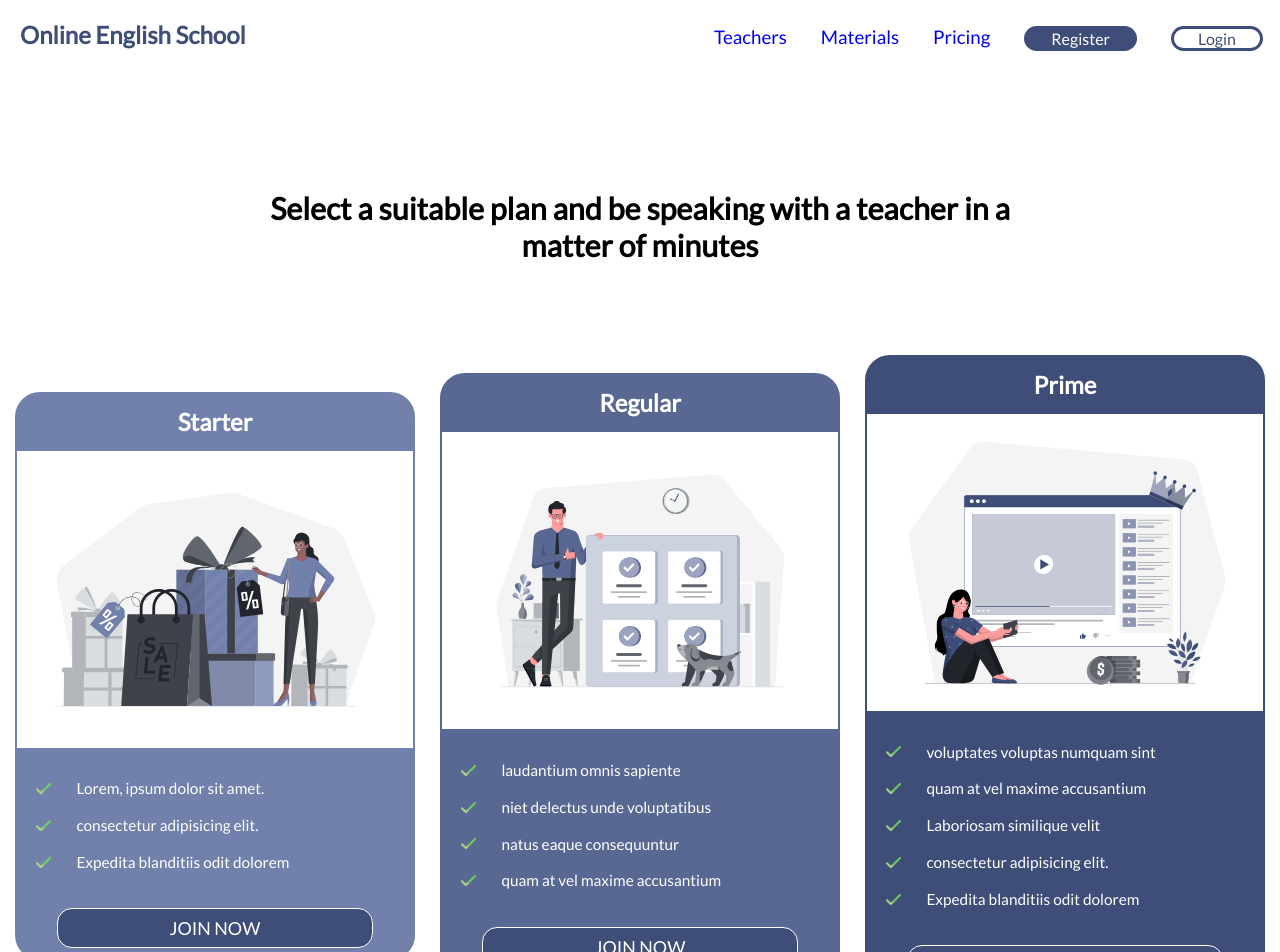
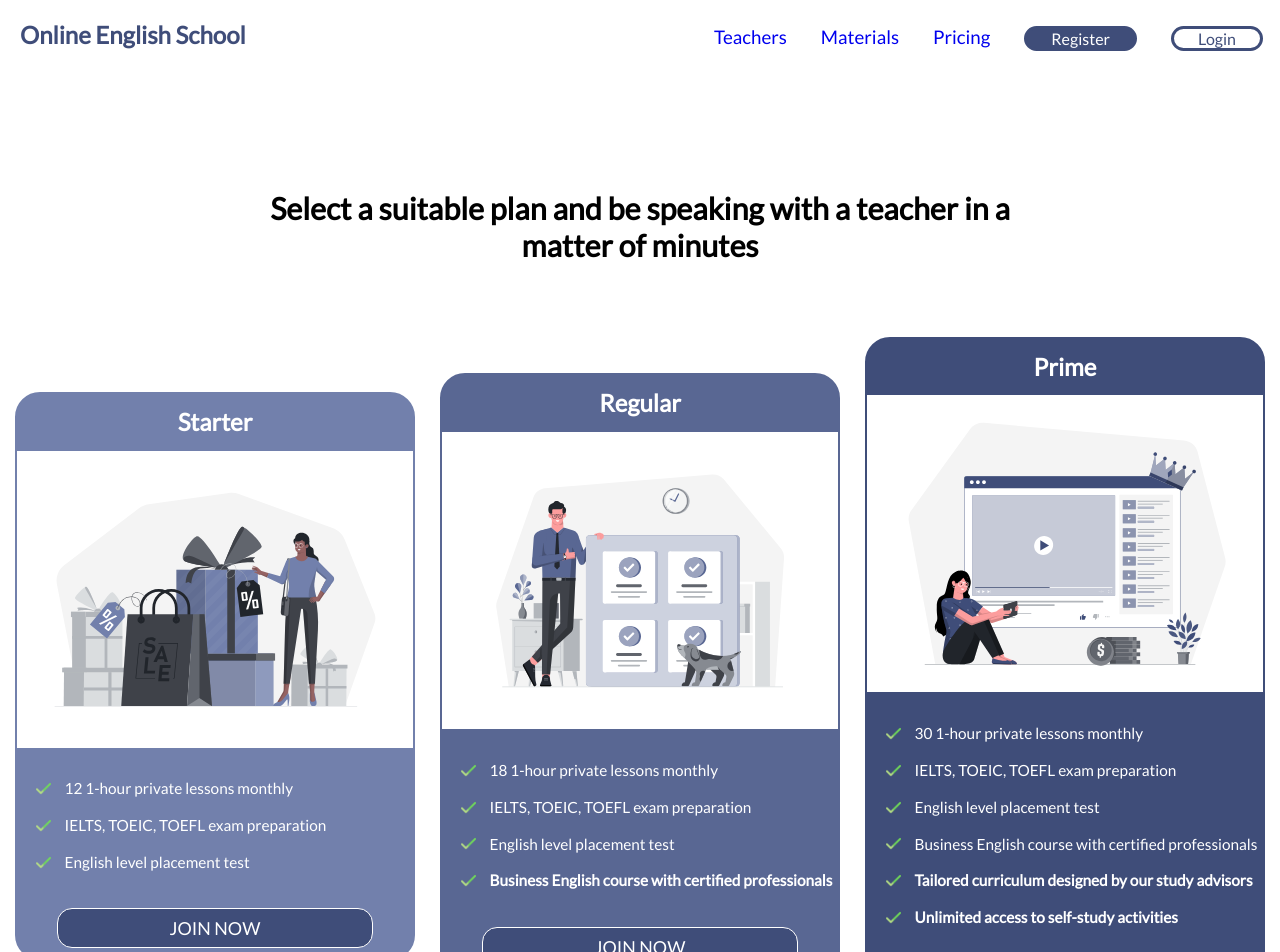
Before and after one commit to Thunderbolton/Online-English-School, a React (Create React App) app: page /pricing in a window 1280 px wide. Shown: the top 952 px of the page. Built offline with nearby package versions, Linux system fonts and the light colour scheme.

Commit message:
added content to Pricing Hero section and deleted some unnecessary css rules

```diff
--- a/src/components/PricingFeedback.js
+++ b/src/components/PricingFeedback.js
@@ -6,7 +6,7 @@ const PricingFeedback = () => {
 
     const quotes = [
         {text: "The teachers are very thoughtful and kind. They have a good understanding of cultural differences.", id: 1},
-        {text: "I had a very fun time during my class. The teachers are good listeners and give me opportunity to speak lots.", id: 2},
+        {text: "I have a very fun time during my classes. The teachers are good listeners and give me opportunity to speak a lot.", id: 2},
         {text: "The tutors create a very friendly and easy-to-speak atmosphere. They will confirm the purpose of the class first, then proceed, and will answer your questions accurately.", id: 3},
         {text: "It was very relaxing to speak in English. I learnt many expressions. The lessons were very helpful as well.", id: 4},
     ]
--- a/src/components/PricingHero.js
+++ b/src/components/PricingHero.js
@@ -9,9 +9,9 @@ const PricingHero = () => {
                     <h2>Starter</h2>
                     <img src={starter} alt="" />
                     <ul>
-                        <li>Lorem, ipsum dolor sit amet.</li>
-                        <li>consectetur adipisicing elit.</li>
-                        <li>Expedita blanditiis odit dolorem</li>
+                        <li>12 1-hour private lessons monthly</li>
+                        <li>IELTS, TOEIC, TOEFL exam preparation</li>
+                        <li>English level placement test</li>
                     </ul>
                     <button className="pricing-btn">Join now</button>
                 </section>
@@ -19,10 +19,10 @@ const PricingHero = () => {
                     <h2>Regular</h2>
                     <img src={regular} alt="" />
                     <ul>
-                        <li>laudantium omnis sapiente</li>
-                        <li>niet delectus unde voluptatibus</li>
-                        <li>natus eaque consequuntur</li>
-                        <li>quam at vel maxime accusantium</li>
+                        <li>18 1-hour private lessons monthly</li>
+                        <li>IELTS, TOEIC, TOEFL exam preparation</li>
+                        <li>English level placement test</li>
+                        <li><b>Business English course with certified professionals</b></li>
                     </ul>
                     <button className="pricing-btn">Join now</button>
                 </section>
@@ -30,11 +30,12 @@ const PricingHero = () => {
                     <h2>Prime</h2>
                     <img src={prime} alt="" />
                     <ul>
-                        <li>voluptates voluptas numquam sint</li>
-                        <li>quam at vel maxime accusantium</li>
-                        <li>Laboriosam similique velit</li>
-                        <li>consectetur adipisicing elit.</li>
-                        <li>Expedita blanditiis odit dolorem</li>
+                        <li>30 1-hour private lessons monthly</li>
+                        <li>IELTS, TOEIC, TOEFL exam preparation</li>
+                        <li>English level placement test</li>
+                        <li>Business English course with certified professionals</li>
+                        <li><b>Tailored curriculum designed by our study advisors</b></li>
+                        <li><b>Unlimited access to self-study activities</b></li>
                     </ul>
                     <button className="pricing-btn">Join now</button>
                 </section>
--- a/src/index.css
+++ b/src/index.css
@@ -596,6 +596,7 @@ button {
   height: 725px;
   width: 100%;
   margin: auto;
+  margin-bottom: 50px;
   display: flex;
   align-items: center;
   justify-content: space-evenly;
@@ -616,22 +617,17 @@ button {
   width: 400px;
   margin: 0 10px;
   padding: 10px 0;
-  /* border: red solid 2px; */
-  /* border: #3f4d79 solid 2px; */
   border-radius: 25px;
-  /* background-color: #3f4d79; */
   color: #fff;
-  /* background-image: url('./img/menuIcon.svg'); */
-  /* font-size: clamp(1rem, 1.4vw, 1.5rem); */
 }
 
 
 .pricing section li {
   text-align: left;
-  padding-left: 15%;
+  padding-left: 12%;
   font-size: clamp(0.8rem, 1.2vw, 2rem);
   background-image: url('./img/tick.png');
-  background-position: 5% 50%; /* change to px */
+  background-position: 5% 50%;
   background-repeat: no-repeat;
   background-size: 15px 15px;
 }
@@ -734,7 +730,7 @@ button {
   }
 }
 
-@media(max-width:700px) {
+@media(max-width:750px) {
   .pricing-quotes-container {
     display: grid;
     grid-template-columns: repeat(2, 1fr);
```
